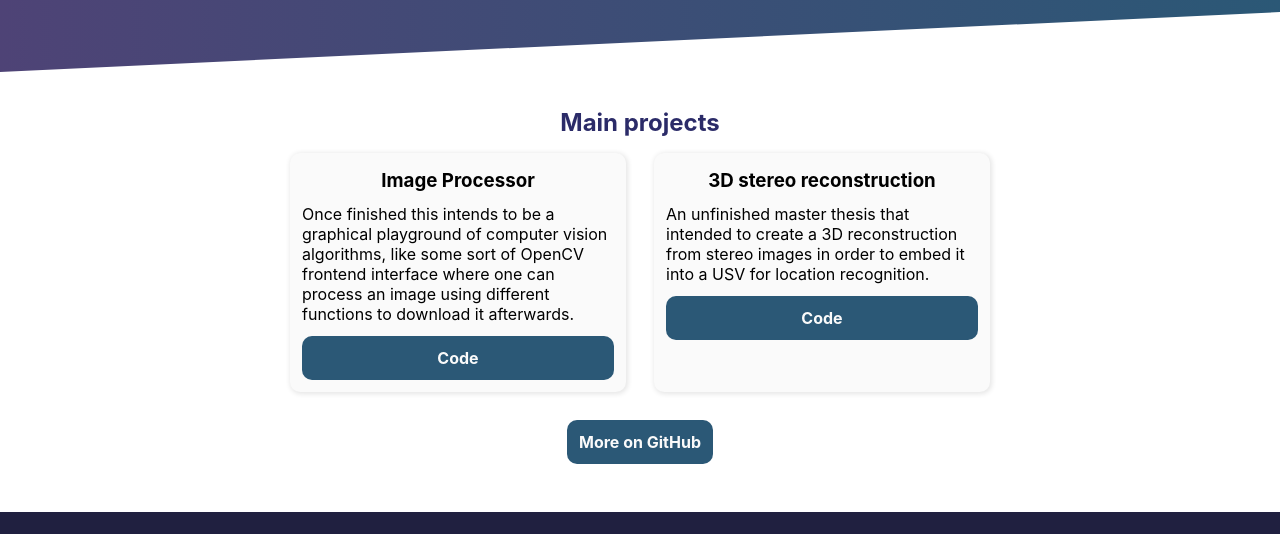
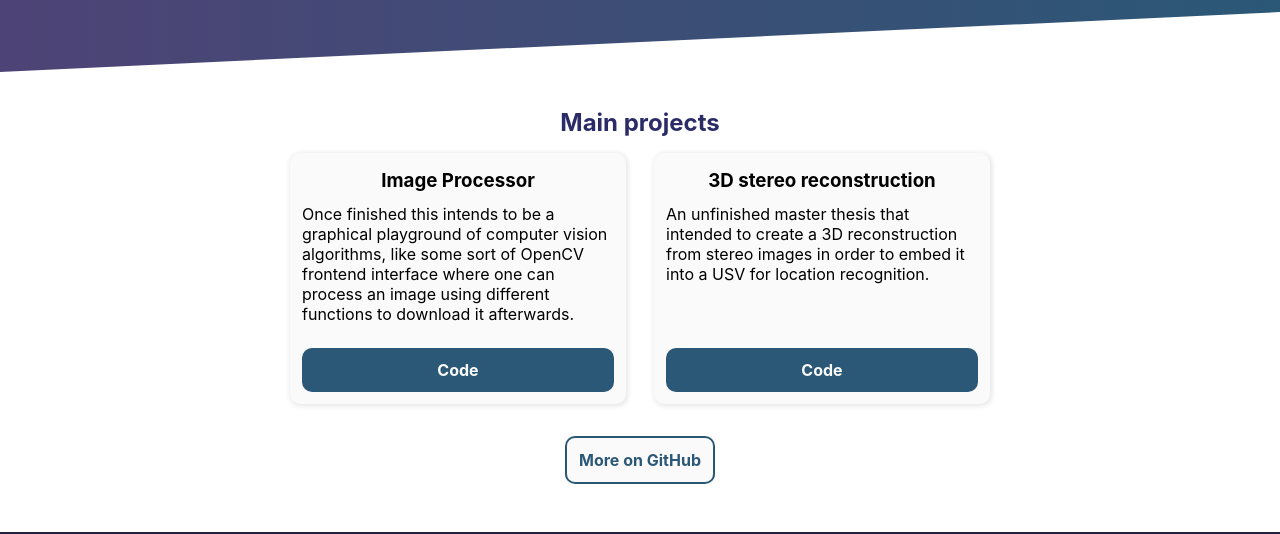
Before and after one commit to MikelDB/mikeldiez-blog, a Gatsby site in the folder blog/: page / in a window 1280 px wide. Shown: the part 285-819 px from the top of the page. Built offline with nearby package versions, Linux system fonts and the light colour scheme; Gatsby itself is replaced by a stand-in of ours.

Commit message:
New styles to buttons

```diff
--- a/blog/src/components/molecules/ProjectCard/ProjectCard.tsx
+++ b/blog/src/components/molecules/ProjectCard/ProjectCard.tsx
@@ -1,5 +1,5 @@
 import React from 'react';
-import { Container, StyledAnchor, H3 } from './styles';
+import { Container, StyledAnchor, H3, TextContainer } from './styles';
 
 type ProjectsProps = {
   title: string;
@@ -11,7 +11,7 @@ const ProjectCard: React.FC<ProjectsProps> = ({ title, url, description }) => {
   return (
     <Container>
       <H3>{title}</H3>
-      <div>{description}</div>
+      <TextContainer>{description}</TextContainer>
       <StyledAnchor href={url} target="__blank">
         Code
       </StyledAnchor>
--- a/blog/src/components/molecules/ProjectCard/styles.ts
+++ b/blog/src/components/molecules/ProjectCard/styles.ts
@@ -17,8 +17,8 @@ export const StyledAnchor = styled.a`
   color: #fafafa;
   width: 100%;
   padding: 12px;
-  margin-top: 12px;
-  bottom: 0;
+  margin-bottom: 0;
+  margin-top: auto;
   border-radius: 10px;
   background-color: #2b5876;
   font-weight: bold;
@@ -29,3 +29,7 @@ export const H3 = styled.h3`
   margin-top: 4px;
   margin-bottom: 12px;
 `;
+
+export const TextContainer = styled.div`
+  padding-bottom: 24px;
+`;
--- a/blog/src/components/organisms/ProjectsSection/styles.ts
+++ b/blog/src/components/organisms/ProjectsSection/styles.ts
@@ -31,10 +31,11 @@ export const MoreProjects = styled.a`
   display: flex;
   justify-content: center;
   text-decoration: none;
-  color: #fafafa;
+  background-color: #fafafa;
   padding: 12px;
-  margin-top: 12px;
+  margin-top: 16px;
   border-radius: 10px;
-  background-color: #2b5876;
+  color: #2b5876;
+  border: 2px solid #2b5876;
   font-weight: bold;
 `;
```
